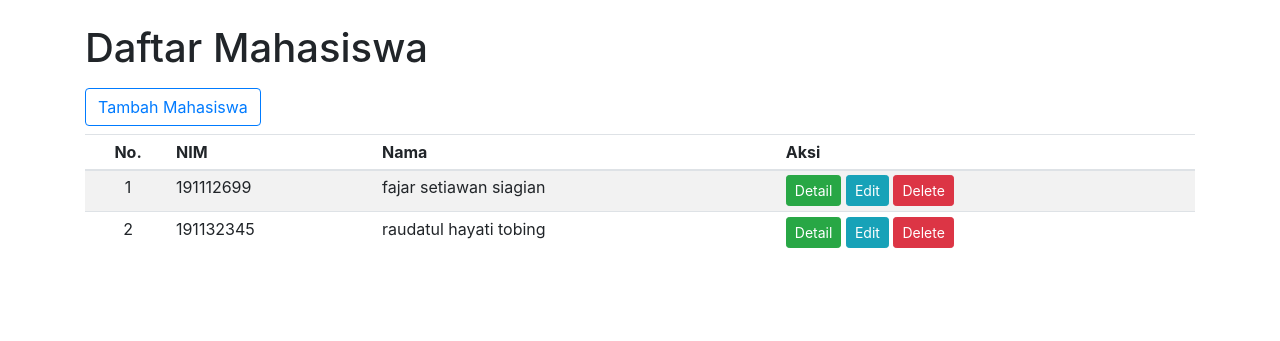
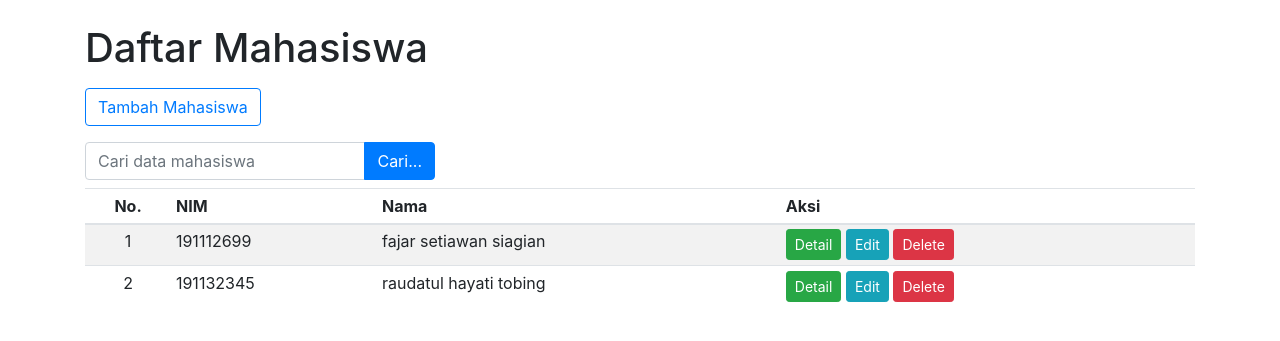
Before and after one commit to fajar7xx/belajarci, a CodeIgniter app: page /belajarci/mahasiswa in a window 1280 px wide. Shown: the part 56-397 px from the top of the page. Run offline with CodeIgniter, Linux system fonts and the light colour scheme; data comes from the database, SQL or seed files in the repository; some libraries are stand-ins or nearby versions.

Commit message:
penambahan fitur cari
fitur cari yang ditambahkan mengugnakan keyword yang ingin dicari. jika data tidak ditemukan maka akan memunculkan error

```diff
--- a/application/controllers/Mahasiswa.php
+++ b/application/controllers/Mahasiswa.php
@@ -24,6 +24,11 @@ class Mahasiswa extends CI_Controller{
         // mengelola data mahasissa dengan manggunakan model
         // dan memanggil methid getAllMahasiswa
         $data['mahasiswa'] = $this->Mahasiswa_model->getAllMahasiswa();
+
+        // membut fungsi pencarian
+        if($this->input->post('keyword')){
+            $data['mahasiswa'] = $this->Mahasiswa_model->cariDataMahasiswa();
+        }
 
         $this->load->view('templates/header', $data);
         $this->load->view('templates/navbar');
--- a/application/models/Mahasiswa_model.php
+++ b/application/models/Mahasiswa_model.php
@@ -72,6 +72,23 @@ class Mahasiswa_model extends CI_Model{
         $this->db->where('id_mhs', $this->input->post('id', TRUE));
         $this->db->update('mahasiswa', $data);
     }
+
+    // mehtod pencarian data
+    public function cariDataMahasiswa(){
+
+        $keyword = $this->input->post('keyword', TRUE);
+
+        // mencari data berdasarkan apa yang input pada tombol input
+        $this->db->like('nm_mhs', $keyword);
+        $this->db->or_like('jurusan', $keyword);
+        $this->db->or_like('nim', $keyword);
+        $this->db->or_like('email', $keyword);
+        $this->db->or_like('no_hp', $keyword);
+
+        // jalankan query pencarian
+        return $this->db->get('mahasiswa')->result_array();
+
+    }
 }
 
 
--- a/application/views/mahasiswa/index.php
+++ b/application/views/mahasiswa/index.php
@@ -16,6 +16,28 @@
     <?php endif; ?>
 
     <a href="<?=base_url('mahasiswa/tambah');?>" class="btn btn-outline-primary my-2">Tambah Mahasiswa</a>
+
+    <!-- fitur cari -->
+    <div class="row my-2">
+        <div class="col-md-4">
+            <form action="" method="post">
+                <div class="input-group">
+                    <input type="text" class="form-control" name="keyword" placeholder="Cari data mahasiswa">
+                    <div class="input-group-append">
+                        <button type="submit" class="btn btn-primary">Cari...</button>
+                    </div>
+                </div>
+            </form>
+        </div>
+    </div>
+
+    <!-- tampilkan error jika ada kesalahan ya -->
+    <?php if(empty($mahasiswa)): ?>
+        <div class="alert alert-danger" role="alert">
+            <strong>Error</strong>. Data Mahasiswa tidak di temukan
+        </div>
+    <?php endif; ?>
+
     <div class="table-responsive">
         <table class="table table-sm table-hover table-striped">
             <thead>
@@ -23,7 +45,7 @@
                     <th scope="col" class="text-center">No.</th>
                     <th scope="col">NIM</th>
                     <th scope="col">Nama</th>
-                    <th scope="col" >Aksi</th>
+                    <th scope="col">Aksi</th>
                 </tr>
             </thead>
             <tbody>
@@ -36,9 +58,11 @@
                     <td><?=$mhs['nim'];?></td>
                     <td><?=$mhs['nm_mhs'];?></td>
                     <td>
-                            <a href="<?=base_url('mahasiswa/detail/').$mhs['id_mhs'];?>" class="btn btn-success btn-sm">Detail</a>
+                        <a href="<?=base_url('mahasiswa/detail/').$mhs['id_mhs'];?>"
+                            class="btn btn-success btn-sm">Detail</a>
                         <a href="<?=base_url('mahasiswa/ubah/').$mhs['id_mhs'];?>" class="btn btn-info btn-sm">Edit</a>
-                            <a href="<?=base_url('mahasiswa/hapus/').$mhs['id_mhs'];?>" class="btn btn-danger btn-sm" onclick=" return  confirm('Apakah Anda Yakin Ingin menghapus!')">Delete</a>
+                        <a href="<?=base_url('mahasiswa/hapus/').$mhs['id_mhs'];?>" class="btn btn-danger btn-sm"
+                            onclick=" return  confirm('Apakah Anda Yakin Ingin menghapus!')">Delete</a>
                     </td>
                 </tr>
                 <?php
```
Also changed, not shown: 1 other file. Lines whose indentation alone changed are shown as unchanged.
